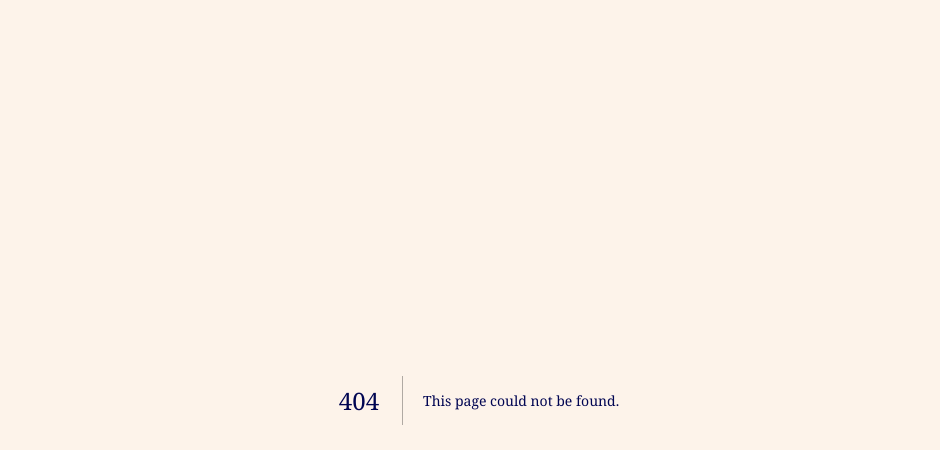
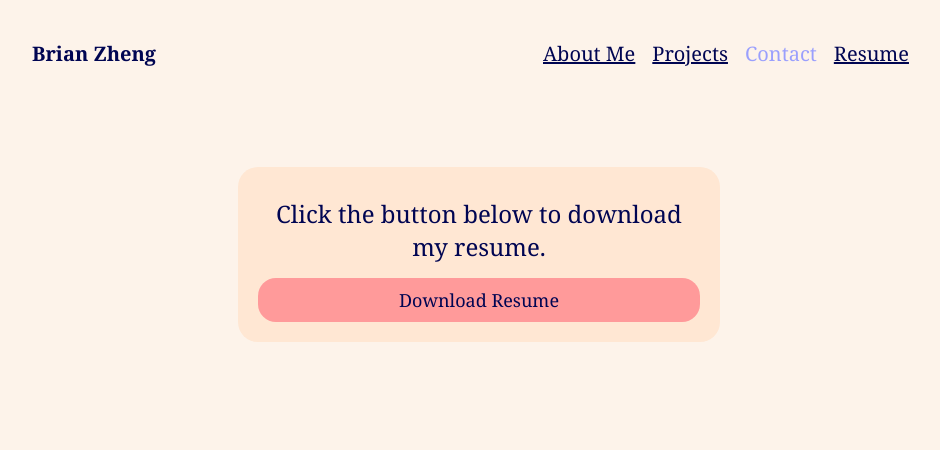
Before and after one commit to brianzheng205/portfolio, a Next.js app: page /resume in a window 1280 px wide. Before the commit this address had no page. Shown: the top 450 px of the page, without its empty margins (161-1101 px from the left). Built offline with nearby package versions, Linux system fonts and the light colour scheme.

Commit message:
Added Resume page.

```diff
--- /dev/null
+++ b/src/app/components/download.tsx
@@ -0,0 +1,22 @@
+"use client";
+
+import styles from "../styles/projects.module.css";
+
+export default function Download(props: { text: string }) {
+  const handleDownload = () => {
+    const pdfUrl = "/Resume.pdf";
+    const link = document.createElement("a");
+    link.href = pdfUrl;
+    link.download = "Brian_Zheng_Resume.pdf";
+    link.target = "_blank";
+    document.body.appendChild(link);
+    link.click();
+    document.body.removeChild(link);
+  };
+
+  return (
+    <div className={styles.downloadButton} onClick={handleDownload}>
+      {props.text}
+    </div>
+  );
+}
--- a/src/app/components/header.tsx
+++ b/src/app/components/header.tsx
@@ -3,17 +3,18 @@ import Link from "next/link";
 import { Page } from "../types";
 import utilStyles from "../styles/utils.module.css";
 
-const pageRouters: { [key in string]: string } = {
+const pageRouters: { [key in Page]: string } = {
   "About Me": "/",
   Projects: "/projects",
   Contact: "/contact",
+  Resume: "/resume",
 };
 
 /**
  * Returns the header of the website.
  *
- * @param activePageRouter
- * @returns
+ * @param activePageRouter the current page the user is on.
+ * @returns the header of the website.
  */
 export default function Header(props: { activePageRouter: Page }) {
   return (
@@ -23,19 +24,23 @@ export default function Header(props: { activePageRouter: Page }) {
       <div className={utilStyles.pageRouters}>
         {Object.keys(pageRouters)
           .reverse()
-          .map((label) => (
+          .map((label) => {
+            const pageKey = label as Page;
+
+            return (
               <Link
                 className={
                   label === props.activePageRouter
                     ? utilStyles.pageRouterActive
                     : utilStyles.pageRouterInactive
                 }
-              href={pageRouters[label]}
+                href={pageRouters[pageKey]}
                 key={label}
               >
                 {label}
               </Link>
-          ))}
+            );
+          })}
       </div>
     </div>
   );
--- a/src/app/layout.tsx
+++ b/src/app/layout.tsx
@@ -18,7 +18,7 @@ export default function RootLayout({
 }) {
   return (
     <html lang="en">
-      <body className={`${inter.className} + ${utilStyles.container}`}>
+      <body className={`${inter.className} ${utilStyles.container}`}>
         {children}
       </body>
     </html>
--- a/src/app/projects/page.tsx
+++ b/src/app/projects/page.tsx
@@ -13,12 +13,12 @@ import styles from "../styles/projects.module.css";
 export default function Projects() {
   const [lastClickedSkill, setLastClickedSkill] = useState<string>("");
 
-  // Load lastClickedSkill from Local Storage on component mount
+  // Make sure the client environment is ready so that localStorage is available
   useEffect(() => {
     const storedLastSkill = localStorage.getItem("lastClickedSkill");
 
     if (storedLastSkill !== null) {
-      setLastClickedSkill(JSON.parse(storedLastSkill));
+      setLastClickedSkill(storedLastSkill);
     }
   }, []);
 
--- /dev/null
+++ b/src/app/resume/page.tsx
@@ -0,0 +1,23 @@
+import Header from "../components/header";
+import Download from "../components/download";
+import { Page } from "../types";
+
+import styles from "../styles/contact.module.css";
+import utilStyles from "../styles/utils.module.css";
+
+export default function Resume() {
+  return (
+    <>
+      <Header activePageRouter={Page.Contact} />
+      <div className={utilStyles.column}>
+        <div className={styles.infoSection}>
+          <div className={styles.instructions}>
+            Click the button below to download my resume.
+          </div>
+
+          <Download text="Download Resume" />
+        </div>
+      </div>
+    </>
+  );
+}
--- a/src/app/styles/projects.module.css
+++ b/src/app/styles/projects.module.css
@@ -82,8 +82,19 @@
   text-decoration: none;
 }
 
+.downloadButton {
+  padding: 10px 15px;
+  background-color: #ff9a9a;
+  font-size: 18px;
+  text-align: center;
+  border-radius: 1em;
+  text-decoration: none;
+  cursor: pointer;
+}
+
 .button:hover,
-.backButton:hover {
+.backButton:hover,
+.downloadButton:hover {
   background-color: #9a9ffd;
 }
 
--- a/src/app/styles/utils.module.css
+++ b/src/app/styles/utils.module.css
@@ -19,7 +19,7 @@
   display: flex;
   flex-direction: row-reverse;
   justify-content: space-evenly;
-  width: 300px;
+  width: 400px;
 }
 
 .pageRouterInactive {
--- a/src/app/types.ts
+++ b/src/app/types.ts
@@ -2,6 +2,7 @@ export enum Page {
   AboutMe = "About Me",
   Projects = "Projects",
   Contact = "Contact",
+  Resume = "Resume",
 }
 
 export type ImageInfo = {
@@ -27,5 +28,4 @@ export type ProjectInfo = {
   contributions: ImageTextRowInfo[];
   skills: string[];
   imagesInfo: ImageInfo[];
-  handleScrollToSection?: () => void;
 };
```
Also changed, not shown: src/app/components/projectPageLayout.tsx (+21 -6 lines), src/app/page.tsx (+2 -8 lines), 1 other file (tests, documents, lock files or other folders). Lines whose indentation alone changed are shown as unchanged.
